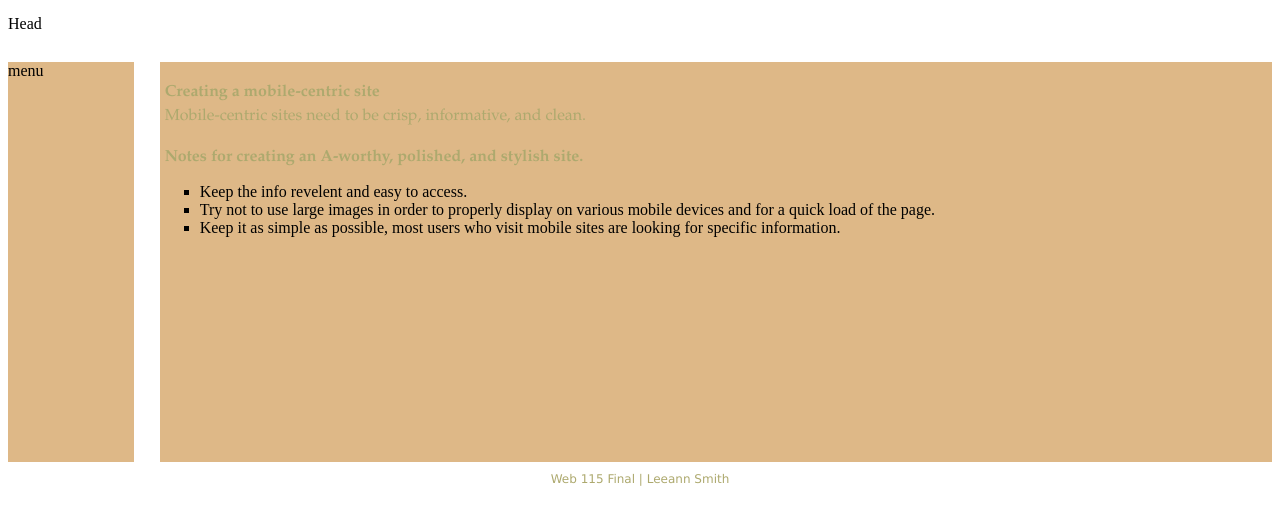
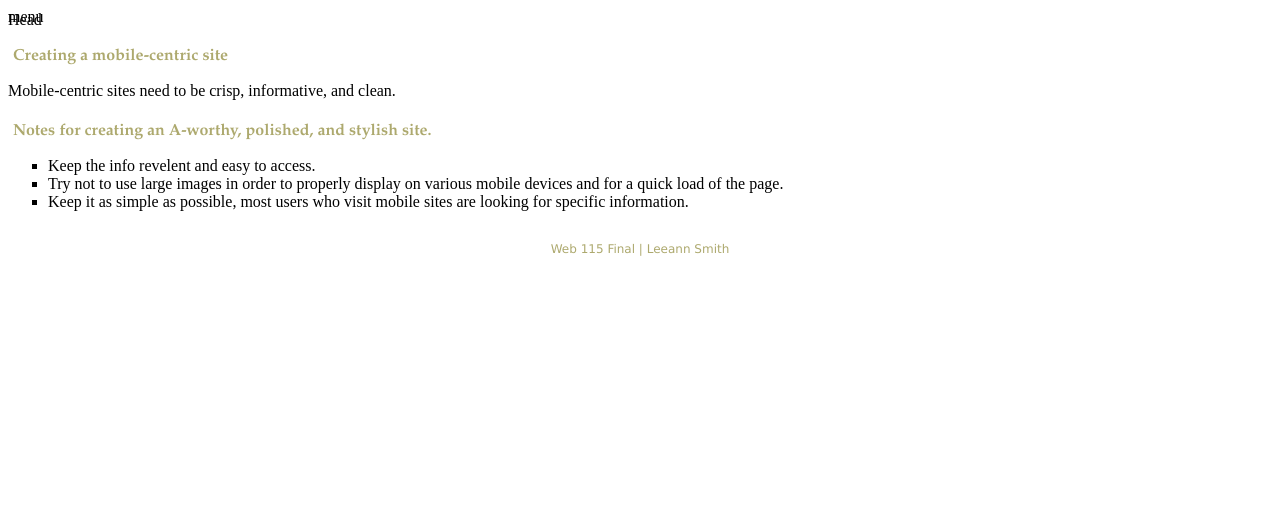
Before and after one commit to smithsalias/WEB115Final, a plain HTML site: page index.html in a window 1280 px wide. Drawn offline with Linux system fonts and the light colour scheme.

Commit message:
Update stylesheet.css

```diff
--- a/stylesheet.css
+++ b/stylesheet.css
@@ -12,40 +12,12 @@ h4 {
 	color: #ADA96E;
 }
 
-.right p {
-	margin-left: 5px;
-	margin-right: 5px;
-	margin-top: -10px;
-	font-family: Garamond, sans-serif;
-	color: #ADA96E;
-}
-
 li {
 	list-style-type: square;
 }
 
 a:hover {
 	font-color: green;
-}
-
-.left {
-	position: relative;
-	float: left;
-	margin-top: 50px;
-	width: 10%;
-	height: 400px;
-	background-color: #DEB887;
-	margin-bottom: 10px;
-}
-
-.right {
-	position: relative;
-	float: right;
-	margin-top: 50px;
-	width: 88%;
-	height: 400px;
-	background-color: #DEB887;
-	margin-bottom: 10px;
 }
 
 #footer {
```
